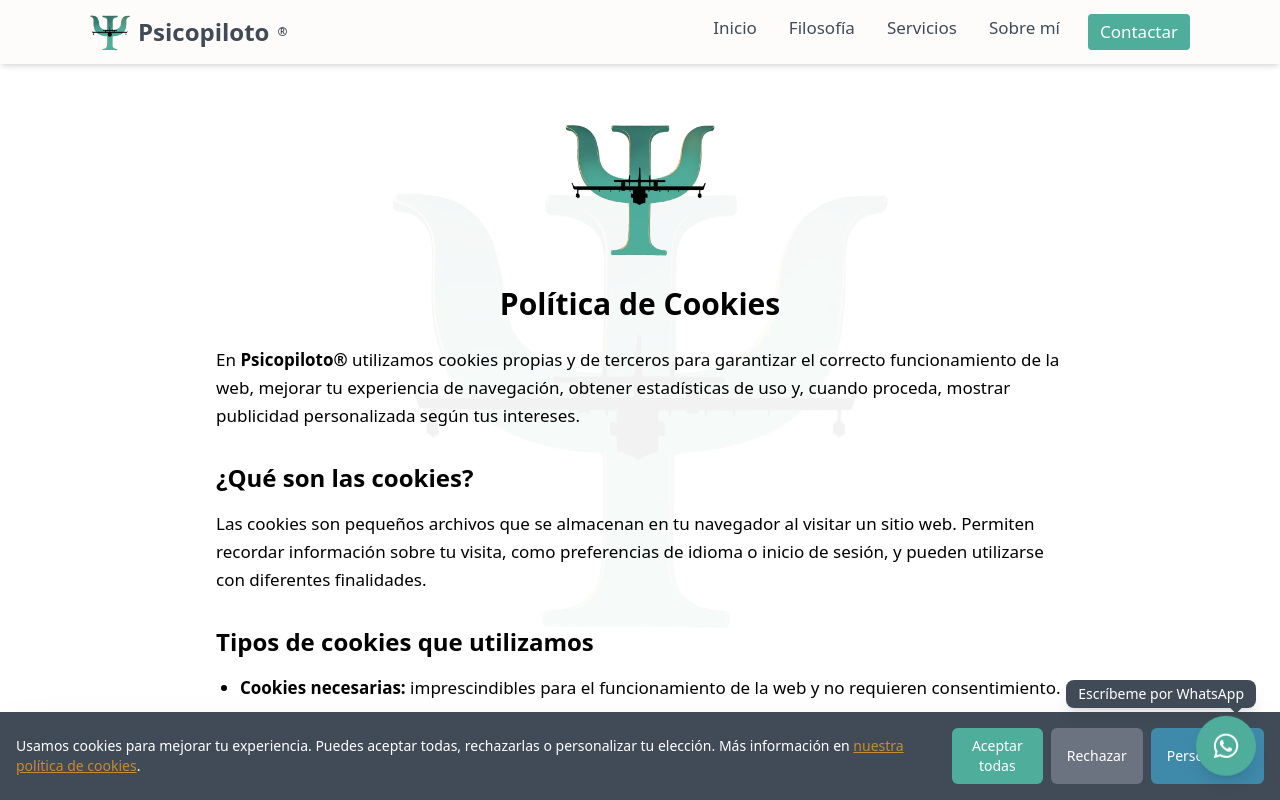
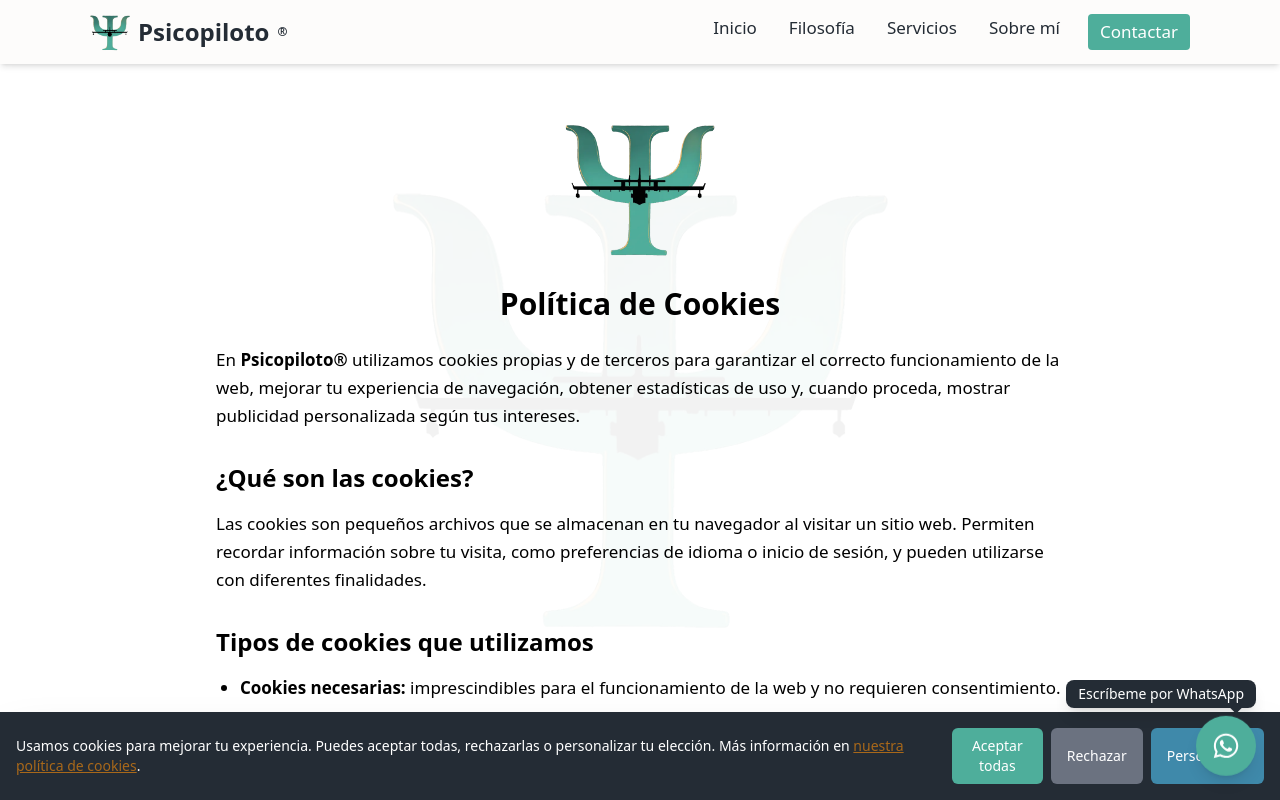
Before and after one commit to psicopiloto/psicopilotopage1, a Next.js app: page /politica-cookies in a window 1280 px wide. Shown: the top 800 px of the page. Built offline with nearby package versions, Linux system fonts and the light colour scheme.

Commit message:
Update tailwind.config.js

```diff
--- a/tailwind.config.js
+++ b/tailwind.config.js
@@ -8,29 +8,27 @@ module.exports = {
     extend: {
       colors: {
         psicopiloto: {
-          // GREEN: Se mantienen sin cambios (botones).
+          // GREEN: Mantenido.
           green: { 500: "#4eae9b", 600: "#2a8371" },
-          // BLUE: Se mantienen.
+          // BLUE: Mantenido.
           blue: { 500: "#5aa6c8", 600: "#3f89aa" },
 
-          // SAND-50 (FONDO): Aclarado (#fdfcfb) para que el texto gris resalte más.
-          // (Original: #f9f5f1)
+          // SAND-50 (FONDO): Mantenido súper claro.
           sand: { 50: "#fdfcfb" },
 
-          // GRAY-700 (TEXTO PRINCIPAL): Oscurecido (#404b57) para asegurar la legibilidad sobre el nuevo fondo "sand-50".
-          // (Original: #374151 - no pasaba el contraste con el fondo original)
+          // GRAY-700 (TEXTO PRINCIPAL): REFORZADO a un gris muy oscuro (casi negro) para garantizar el contraste WCAG AA/AAA.
           gray: {
-            700: "#404b57",
-            500: "#6b7280" // Se mantiene, pero ahora es menos crítico gracias al cambio en sand-50.
+            700: "#242c35", // Mucho más oscuro que antes (el anterior era #404b57)
+            500: "#6b7280"
           },
 
-          // HONEY-500 (TÍTULOS): Oscurecido (#c78b32) para que los encabezados resalten sobre el fondo claro.
-          // (Original: #f4b860 - no pasaba el contraste)
+          // HONEY-500 (TÍTULOS): REFORZADO a un tono miel oscuro/marrón para asegurar el contraste sobre cualquier fondo claro o transparente.
+          // (Es crucial para los elementos sobre <div class="p-6 bg-white/40">)
           honey: {
-            500: "#c78b32",
+            500: "#A8681A", // Tono muy oscuro y seguro para encabezados
             600: "#d99842"
           },
-          // PEACH: Se mantiene.
+          // PEACH: Mantenido.
           peach: { 500: "#f2a9a1" },
         },
       },
```
